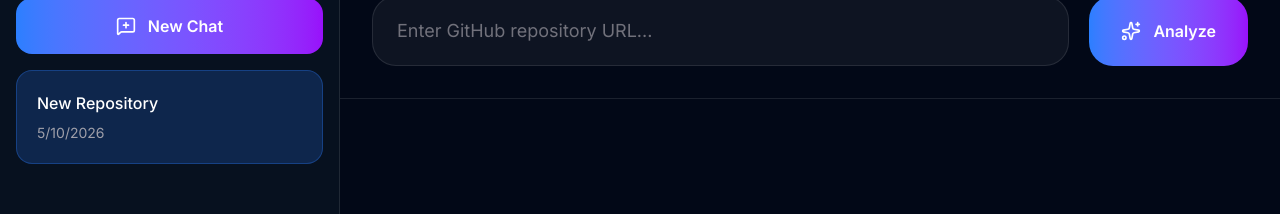
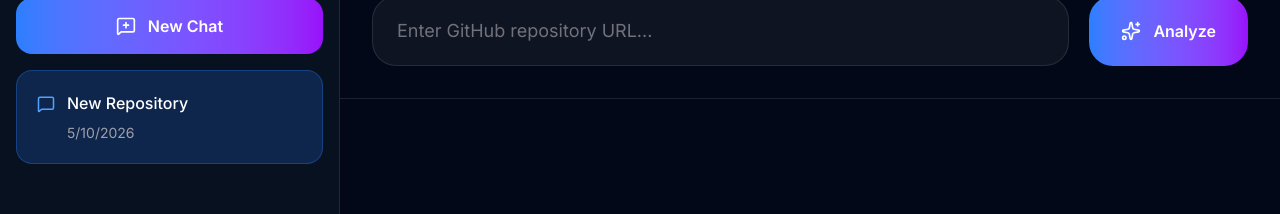
Before and after one commit to MeenakshiPramod/Source-Code-Analyzer, a Next.js app in the folder frontend/: page / in a window 1280 px wide. Both pictures are taken after a click on the button "New Chat". Shown: the part 189-403 px from the top of the page. Built offline with nearby package versions, Linux system fonts and the light colour scheme.

Commit message:
Delete chat done

```diff
--- a/frontend/components/ChatSection.tsx
+++ b/frontend/components/ChatSection.tsx
@@ -184,6 +184,47 @@ export default function ChatSection() {
 
     setRepositoryStats(null);
   };
+
+  const deleteChat = (
+  chatId: string
+) => {
+
+  const updatedChats =
+    chatSessions.filter(
+      (chat) => chat.id !== chatId
+    );
+
+  setChatSessions(updatedChats);
+
+  localStorage.setItem(
+    "ai-repo-chats",
+    JSON.stringify(updatedChats)
+  );
+
+  // If current chat deleted
+  if (chatId === currentChatId) {
+
+    if (updatedChats.length > 0) {
+
+      const latestChat =
+        updatedChats[0];
+
+      setCurrentChatId(
+        latestChat.id
+      );
+
+      setMessages(
+        latestChat.messages
+      );
+
+    } else {
+
+      setCurrentChatId("");
+
+      setMessages([]);
+    }
+  }
+};
 
   // =========================
   // UPDATE CHAT SESSION
@@ -505,18 +546,11 @@ export default function ChatSection() {
       {/* SIDEBAR */}
 
       <Sidebar
-        chatSessions={
-          chatSessions
-        }
-        currentChatId={
-          currentChatId
-        }
-        onSelectChat={
-          handleSelectChat
-        }
-        onNewChat={
-          createNewChat
-        }
+        chatSessions={chatSessions}
+        currentChatId={currentChatId}
+        onSelectChat={handleSelectChat}
+        onNewChat={createNewChat}
+        onDeleteChat={deleteChat}
       />
 
       {/* MAIN CONTENT */}
--- a/frontend/components/Sidebar.tsx
+++ b/frontend/components/Sidebar.tsx
@@ -1,6 +1,10 @@
 "use client";
 
-import { MessageSquarePlus } from "lucide-react";
+import {
+  MessageSquare,
+  MessageSquarePlus,
+  Trash2,
+} from "lucide-react";
 
 import { ChatSession }
 from "@/types/chat";
@@ -16,6 +20,10 @@ interface SidebarProps {
   ) => void;
 
   onNewChat: () => void;
+
+  onDeleteChat: (
+    id: string
+  ) => void;
 }
 
 export default function Sidebar({
@@ -27,6 +35,8 @@ export default function Sidebar({
   onSelectChat,
 
   onNewChat,
+
+  onDeleteChat,
 
 }: SidebarProps) {
 
@@ -85,7 +95,9 @@ export default function Sidebar({
       <div className="p-4">
 
         <button
+
           onClick={onNewChat}
+
           className="
             w-full
             flex
@@ -129,18 +141,31 @@ export default function Sidebar({
         {chatSessions.map(
           (chat) => (
 
+            <div
+              key={chat.id}
+              className="
+                group
+                relative
+              "
+            >
+
+              {/* CHAT BUTTON */}
+
               <button
-              key={chat.id}
+
                 onClick={() =>
                   onSelectChat(chat)
                 }
+
                 className={`
                   w-full
-                text-left
                   p-5
                   rounded-2xl
                   border
                   transition-all
+                  duration-300
+                  text-left
+
                   ${
                     currentChatId ===
                     chat.id
@@ -155,6 +180,28 @@ export default function Sidebar({
                       `
                   }
                 `}
+              >
+
+                <div className="flex items-start gap-3">
+
+                  <div
+                    className="
+                      mt-1
+                      text-blue-400
+                    "
+                  >
+
+                    <MessageSquare
+                      size={18}
+                    />
+
+                  </div>
+
+                  <div
+                    className="
+                      flex-1
+                      min-w-0
+                    "
                   >
 
                     <h3
@@ -183,7 +230,46 @@ export default function Sidebar({
 
                     </p>
 
+                  </div>
+
+                </div>
+
               </button>
+
+              {/* DELETE BUTTON */}
+
+              <button
+
+                onClick={(e) => {
+
+                  e.stopPropagation();
+
+                  onDeleteChat(
+                    chat.id
+                  );
+                }}
+
+                className="
+                  absolute
+                  top-4
+                  right-4
+                  opacity-0
+                  group-hover:opacity-100
+                  transition-all
+                  duration-300
+                  p-2
+                  rounded-lg
+                  bg-red-500/10
+                  hover:bg-red-500/20
+                  text-red-400
+                "
+              >
+
+                <Trash2 size={16} />
+
+              </button>
+
+            </div>
 
           )
         )}
```
Lines whose indentation alone changed are shown as unchanged.
